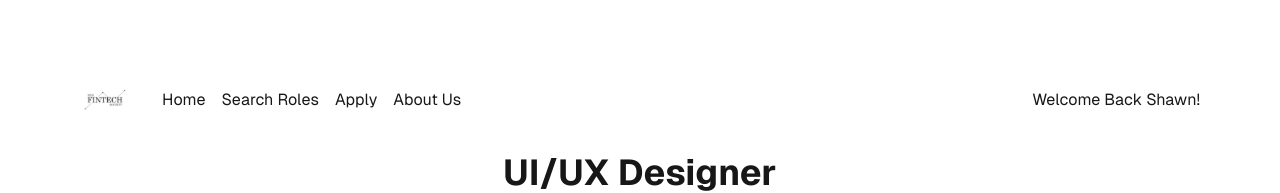
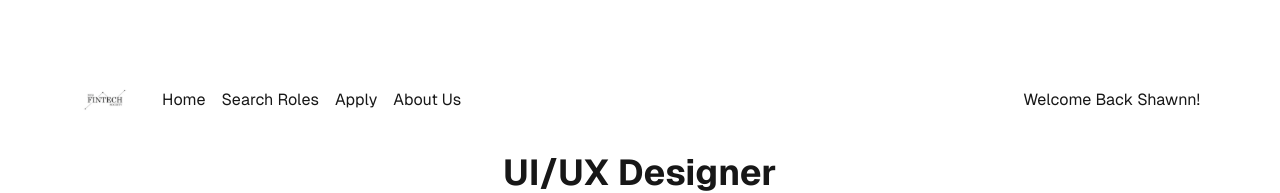
Before and after one commit to nathanshew/SD_Careers_Platform, a Next.js app: page /positions in a window 1280 px wide. Shown: the top 193 px of the page. Built offline with nearby package versions, Linux system fonts and the light colour scheme.

Commit message:
Update page.tsx

```diff
--- a/src/app/positions/page.tsx
+++ b/src/app/positions/page.tsx
@@ -24,7 +24,7 @@ export default function JobApplication() {
             <a href="/about-us">About Us</a>
           </nav>
         </div>
-        <div>Welcome Back Shawn!</div>
+        <div>Welcome Back Shawnn!</div>
       </header>
 
       {/* Job Role Title */}
```
